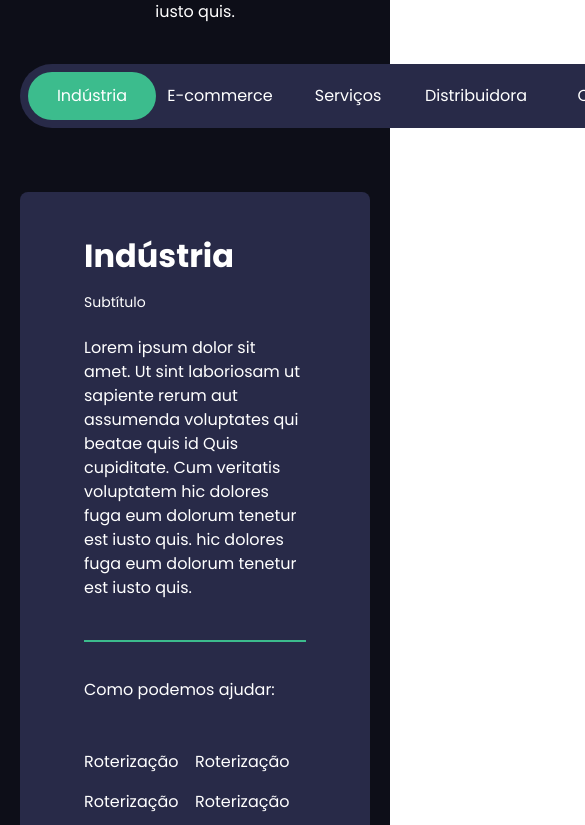
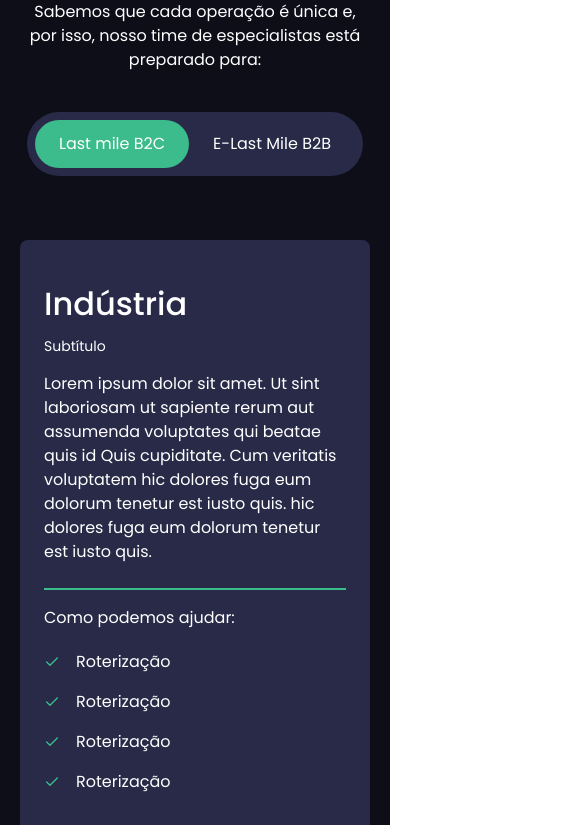
Before and after one commit to daniel-hortencio/routeasy, a Next.js app: page / in a window 390 px wide. Shown: the part 3619-4444 px from the top of the page, 585 px wide, since content can reach past the window. Built offline with nearby package versions, Linux system fonts and the light colour scheme.

Commit message:
feat: solucoes que se adaptam

```diff
--- a/src/components/elements/Icon/index.tsx
+++ b/src/components/elements/Icon/index.tsx
@@ -23,14 +23,16 @@ interface IconProps {
   name: string
   size?: number
   color?: string
+  fill?: string
+  stroke?: string
   hoverColor?: string
 }
 
-const Icon = ({ name, size, color = '' }: IconProps) => {
+const Icon = ({ name, size, color = '', ...rest }: IconProps) => {
   const RIcon =
     AllIcons[name as keyof typeof AllIcons] || AllIcons.FaRegWindowClose
 
-  return <RIcon size={size} color={color} />
+  return <RIcon size={size} color={color} {...rest} />
 }
 
 export const getAllIcons = (searchName = '') => {
--- a/src/components/layouts/HomePage/Blog/index.tsx
+++ b/src/components/layouts/HomePage/Blog/index.tsx
@@ -155,7 +155,7 @@ export const Blog = () => {
           </div>
         </div>
       </div>
-      <Section className="pt-16 pb-14 md:py-20 w-full border-b-2 border-primary">
+      <Section className="pt-16 pb-14 md:py-20 w-full">
         <div className="mx-auto sm:w-64">
           <ButtonSecondary>Quero saber mais</ButtonSecondary>
         </div>
--- a/src/components/layouts/HomePage/Midia/index.tsx
+++ b/src/components/layouts/HomePage/Midia/index.tsx
@@ -24,7 +24,7 @@ export const Midia = () => {
         </div>
       </div>
 
-      <h2 className="font-semibold text-[32px] uppercase mb-4 text-center">
+      <h2 className="font-medium text-[32px] uppercase mb-4 text-center">
         PRÊMIOS
       </h2>
       <div className="flex mx-auto justify-center">
--- a/src/components/layouts/HomePage/Segments/index.tsx
+++ b/src/components/layouts/HomePage/Segments/index.tsx
@@ -1,3 +1,4 @@
+import Icon from 'components/elements/Icon'
 import { Section } from 'components/elements/Section'
 import { useState } from 'react'
 
@@ -6,29 +7,34 @@ export const Segments = () => {
 
   return (
     <Section
-      title={<h1>Segmentos</h1>}
+      title={
+        <h1>
+          SOLUÇÕES QUE SE <span className="text-primary">ADAPTAM</span> AO SEU
+          NEGÓCIO
+        </h1>
+      }
       className="mb-28"
-      subtitle="Lorem ipsum dolor sit amet. Ut sint laboriosam ut sapiente rerum aut assumenda voluptates qui beatae quis id Quis cupiditate. Cum veritatis voluptatem hic dolores fuga eum dolorum tenetur est iusto quis. "
+      subtitle="Sabemos que cada operação é única e, por isso, nosso time de especialistas está preparado para: "
     >
       <div className="mb-16 bg-background-light2 p-2 w-min flex mx-auto items-center rounded-full">
         <button
-          className={`h-12 w-32 whitespace-nowrap rounded-full ${
+          className={`h-12 px-6 whitespace-nowrap rounded-full ${
             tab === 1 && 'bg-primary'
           }`}
           onClick={() => setTab(1)}
         >
-          Indústria
+          Last mile B2C
         </button>
         <button
-          className={`h-12 w-32 whitespace-nowrap rounded-full ${
+          className={`h-12 px-6 whitespace-nowrap rounded-full ${
             tab === 2 && 'bg-primary'
           }`}
           onClick={() => setTab(2)}
         >
-          E-commerce
+          E-Last Mile B2B
         </button>
-        <button
-          className={`h-12 w-32 whitespace-nowrap rounded-full ${
+        {/*  <button
+          className={`h-12 px-6 whitespace-nowrap rounded-full ${
             tab === 3 && 'bg-primary'
           }`}
           onClick={() => setTab(3)}
@@ -36,7 +42,7 @@ export const Segments = () => {
           Serviços
         </button>
         <button
-          className={`h-12 w-32 whitespace-nowrap rounded-full ${
+          className={`h-12 px-6 whitespace-nowrap rounded-full ${
             tab === 4 && 'bg-primary'
           }`}
           onClick={() => setTab(4)}
@@ -44,40 +50,52 @@ export const Segments = () => {
           Distribuidora
         </button>
         <button
-          className={`h-12 w-32 whitespace-nowrap rounded-full ${
+          className={`h-12 px-6 whitespace-nowrap rounded-full ${
             tab === 5 && 'bg-primary'
           }`}
           onClick={() => setTab(5)}
         >
           Outros
-        </button>
+        </button> */}
       </div>
 
-      <div className="pt-10 px-16 pb-16 rounded-lg bg-background-light2">
+      <div className="pt-10 px-6 md:px-16 pb-16 rounded-lg bg-background-light2">
         {tab === 1 && (
           <div>
-            <h3 className="mb-3 text-[32px] font-semibold">Indústria</h3>
-            <p className="text-sm mb-6">Subtítulo</p>
-            <p className="mb-10">
+            <h3 className="mb-2 md:mb-3 text-[32px] font-medium">Indústria</h3>
+            <p className="text-sm mb-4 md:mb-6">Subtítulo</p>
+            <p className="mb-6 md:mb-10">
               Lorem ipsum dolor sit amet. Ut sint laboriosam ut sapiente rerum
               aut assumenda voluptates qui beatae quis id Quis cupiditate. Cum
               veritatis voluptatem hic dolores fuga eum dolorum tenetur est
               iusto quis. hic dolores fuga eum dolorum tenetur est iusto quis.{' '}
             </p>
-            <div className="h-[2px] w-full bg-primary mb-9" />
-            <p className="mb-12">Como podemos ajudar:</p>
-            <div className="grid grid-cols-2 gap-y-4 max-w-xl">
-              <div>Roterização</div>
-              <div>Roterização</div>
-              <div>Roterização</div>
-              <div>Roterização</div>
+            <div className="h-[2px] w-full bg-primary mb-4 md:mb-9" />
+            <p className="mb-5 md:mb-12">Como podemos ajudar:</p>
+            <div className="grid sm:grid-cols-2 gap-y-4 max-w-xl">
+              <div className="fill-red-500 flex items-center">
+                <Icon name="FiCheck" stroke="#3cbc8d" />
+                <span className="ml-4">Roterização</span>
+              </div>
+              <div className="fill-red-500 flex items-center">
+                <Icon name="FiCheck" stroke="#3cbc8d" />
+                <span className="ml-4">Roterização</span>
+              </div>
+              <div className="fill-red-500 flex items-center">
+                <Icon name="FiCheck" stroke="#3cbc8d" />
+                <span className="ml-4">Roterização</span>
+              </div>
+              <div className="fill-red-500 flex items-center">
+                <Icon name="FiCheck" stroke="#3cbc8d" />
+                <span className="ml-4">Roterização</span>
+              </div>
             </div>
           </div>
         )}
         {tab === 2 && 'Content 2'}
-        {tab === 3 && 'Content 3'}
+        {/*         {tab === 3 && 'Content 3'}
         {tab === 4 && 'Content 4'}
-        {tab === 5 && 'Content 5'}
+        {tab === 5 && 'Content 5'} */}
       </div>
     </Section>
   )
--- a/src/components/layouts/WebsiteLayout/Footer/index.tsx
+++ b/src/components/layouts/WebsiteLayout/Footer/index.tsx
@@ -45,7 +45,7 @@ export const Footer = () => {
   }
 
   return (
-    <Section className="pt-12 pb-8">
+    <Section className="pt-12 pb-8 border-t-2 border-primary">
       <div className="lg:grid grid-cols-5 mb-6 lg:mb-20 px-10">
         <div className="hidden lg:block">
           <p>NAVEGAÇÃO</p>
```
